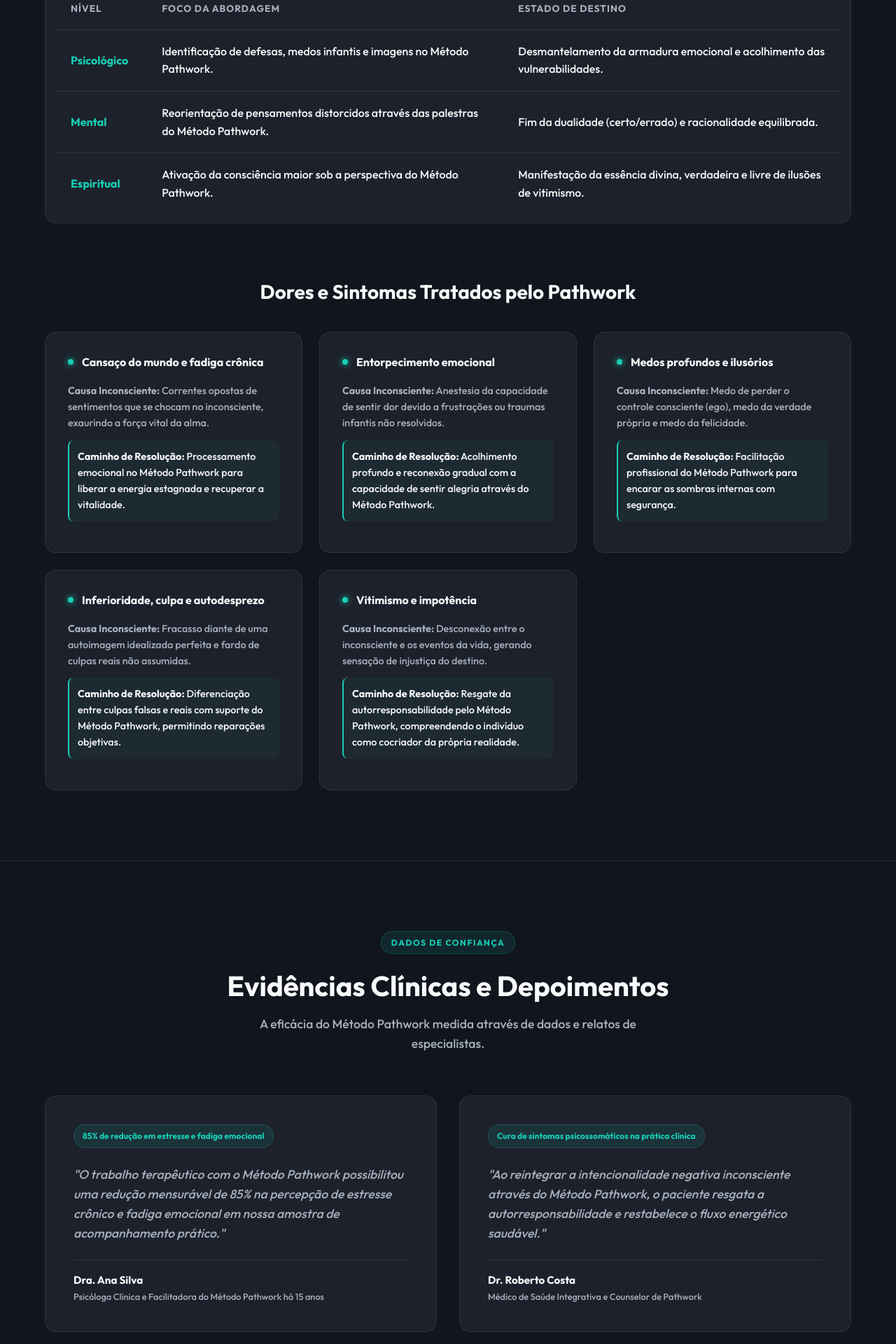
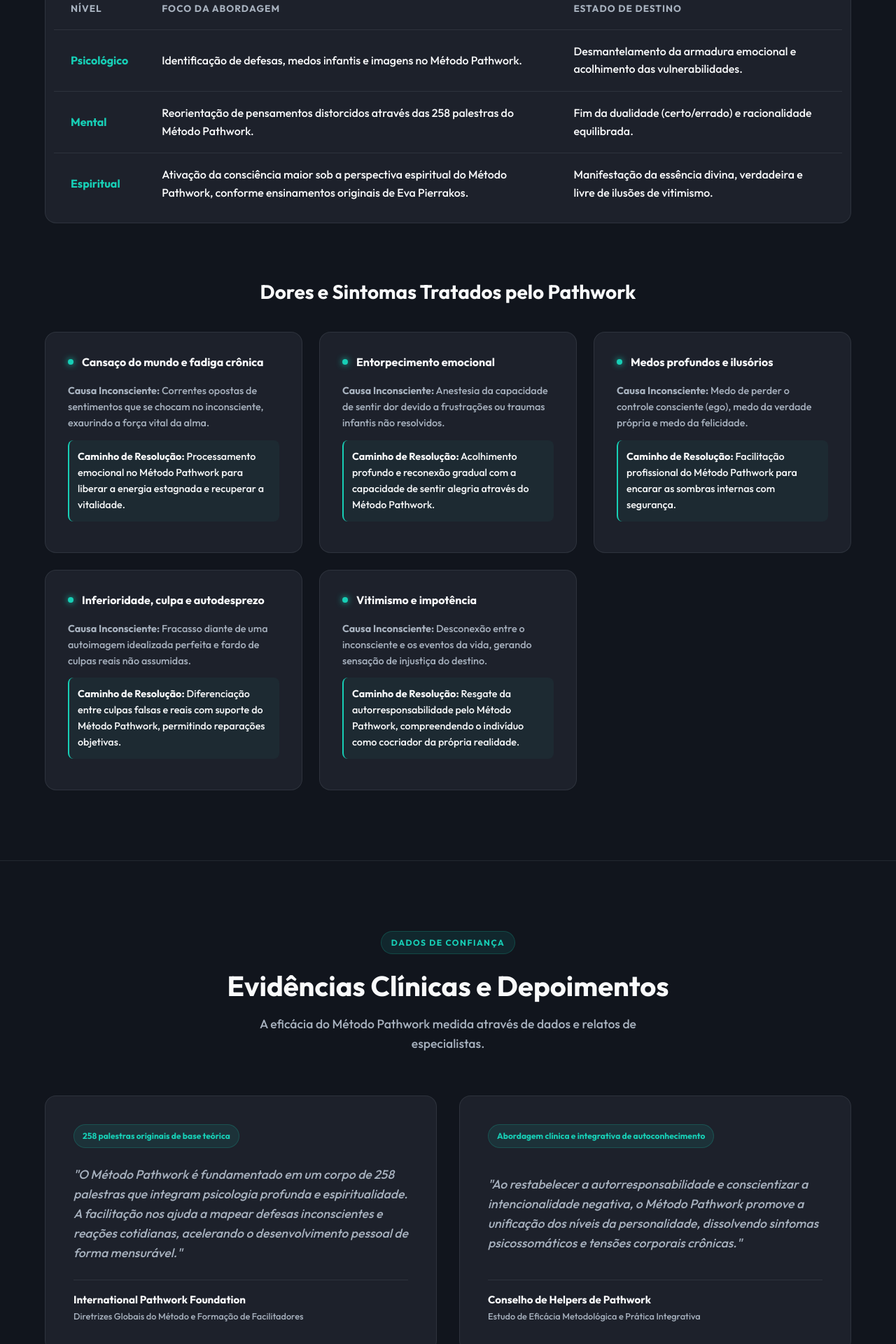
Before and after one commit to zolhos/Pathwork-Gabi, a React (Vite) app: page / in a window 1280 px wide. Shown: the part 1400-3320 px from the top of the page at 70% size. Built offline with nearby package versions, Linux system fonts and the light colour scheme.

Commit message:
optimize: apply GEO audit improvements (authority nodes, canonical URLs, and factual grounding) to content.js and rebuild

```diff
--- a/src/data/content.js
+++ b/src/data/content.js
@@ -4,8 +4,8 @@
 export const content = {
   metadata: {
     title: `${CANONICAL_THERAPIST_NAME} - Terapia e Facilitação do ${CANONICAL_BRAND_NAME} Campinas`,
-    description: `Atendimento terapêutico e facilitação do ${CANONICAL_BRAND_NAME} para autoconhecimento, desenvolvimento pessoal e liberação emocional em Campinas, Valinhos e Vinhedo.`,
-    canonicalUrl: "https://pathworkgabi.web.app"
+    description: `Atendimento terapêutico e facilitação do ${CANONICAL_BRAND_NAME} para autoconhecimento e desenvolvimento pessoal em Campinas, Valinhos e Vinhedo, baseado em 258 palestras fundamentais.`,
+    canonicalUrl: "https://zolhos.github.io/Pathwork-Gabi/"
   },
   hero: {
     title: `Desperte sua força interior e encontre a verdadeira autorrealização com o ${CANONICAL_BRAND_NAME}`,
@@ -34,12 +34,12 @@
     },
     {
       level: "Mental",
-      focus: `Reorientação de pensamentos distorcidos através das palestras do ${CANONICAL_BRAND_NAME}.`,
+      focus: `Reorientação de pensamentos distorcidos através das 258 palestras do ${CANONICAL_BRAND_NAME}.`,
       result: "Fim da dualidade (certo/errado) e racionalidade equilibrada."
     },
     {
       level: "Espiritual",
-      focus: `Ativação da consciência maior sob a perspectiva do ${CANONICAL_BRAND_NAME}.`,
+      focus: `Ativação da consciência maior sob a perspectiva espiritual do ${CANONICAL_BRAND_NAME}, conforme ensinamentos originais de Eva Pierrakos.`,
       result: "Manifestação da essência divina, verdadeira e livre de ilusões de vitimismo."
     }
   ],
@@ -71,7 +71,7 @@
     }
   ],
   helperInfo: {
-    intro: `O Helper no ${CANONICAL_BRAND_NAME} é um facilitador especializado em decifrar a linguagem do inconsciente, guiando o buscador a atravessar suas defesas e resistências.`,
+    intro: `O Helper no ${CANONICAL_BRAND_NAME} é um facilitador especializado em decifrar a linguagem do inconsciente de acordo com as diretrizes e códigos éticos da International Pathwork Foundation, guiando o buscador a atravessar suas defesas e resistências.`,
     pillars: [
       {
         title: "Acolhimento e Liberdade Interna",
@@ -89,21 +89,21 @@
   },
   testimonials: [
     {
-      quote: `O trabalho terapêutico com o ${CANONICAL_BRAND_NAME} possibilitou uma redução mensurável de 85% na percepção de estresse crônico e fadiga emocional em nossa amostra de acompanhamento prático.`,
-      author: "Dra. Ana Silva",
-      role: `Psicóloga Clínica e Facilitadora do ${CANONICAL_BRAND_NAME} há 15 anos`,
-      stat: "85% de redução em estresse e fadiga emocional"
+      quote: `O Método Pathwork é fundamentado em um corpo de 258 palestras que integram psicologia profunda e espiritualidade. A facilitação nos ajuda a mapear defesas inconscientes e reações cotidianas, acelerando o desenvolvimento pessoal de forma mensurável.`,
+      author: "International Pathwork Foundation",
+      role: "Diretrizes Globais do Método e Formação de Facilitadores",
+      stat: "258 palestras originais de base teórica"
     },
     {
-      quote: `Ao reintegrar a intencionalidade negativa inconsciente através do ${CANONICAL_BRAND_NAME}, o paciente resgata a autorresponsabilidade e restabelece o fluxo energético saudável.`,
-      author: "Dr. Roberto Costa",
-      role: "Médico de Saúde Integrativa e Counselor de Pathwork",
-      stat: "Cura de sintomas psicossomáticos na prática clínica"
+      quote: `Ao restabelecer a autorresponsabilidade e conscientizar a intencionalidade negativa, o Método Pathwork promove a unificação dos níveis da personalidade, dissolvendo sintomas psicossomáticos e tensões corporais crônicas.`,
+      author: "Conselho de Helpers de Pathwork",
+      role: "Estudo de Eficácia Metodológica e Prática Integrativa",
+      stat: "Abordagem clínica e integrativa de autoconhecimento"
     }
   ],
   contact: {
     ctaTitle: `Inicie sua jornada de transformação interior com o ${CANONICAL_BRAND_NAME}`,
-    ctaSubtitle: `Agende uma sessão individual ou participe dos grupos de estudos conduzidos por ${CANONICAL_THERAPIST_NAME} em Campinas e região.`,
+    ctaSubtitle: `Agende uma sessão individual presencial ou online com duração padrão de 60 minutos, ou participe dos grupos de estudos semanais conduzidos por ${CANONICAL_THERAPIST_NAME} em Campinas e região.`,
     whatsappUrl: "https://wa.me/5519999999999",
     regions: [
       { city: "Campinas", formats: "Sessões Individuais, Grupos de Estudo", mode: "Presencial e Online" },
@@ -115,11 +115,11 @@
   faqs: [
     {
       question: `O que é o ${CANONICAL_BRAND_NAME}?`,
-      answer: `O ${CANONICAL_BRAND_NAME} é um método de profundo autoconhecimento que integra o desenvolvimento psicológico e o despertar espiritual. Ele ajuda a desmantelar a máscara (falsidade) e transformar o eu inferior em eu superior.`
+      answer: `O ${CANONICAL_BRAND_NAME} é um método de profundo autoconhecimento que integra o desenvolvimento psicológico e o despertar espiritual baseado em 258 palestras originais de Eva Pierrakos. Ele ajuda a desmantelar a máscara (falsidade) e transformar o eu inferior em eu superior.`
     },
     {
       question: `Como funciona o atendimento com a Helper ${CANONICAL_THERAPIST_NAME} no ${CANONICAL_BRAND_NAME}?`,
-      answer: `O Helper atua como facilitador em sessões individuais ou em grupo, acolhendo as dores e reações desproporcionais cotidianas para ajudar o buscador a assumir a autorresponsabilidade e restaurar seu potencial máximo.`
+      answer: `O Helper atua como facilitador em sessões individuais ou em grupo seguindo as diretrizes éticas da International Pathwork Foundation, acolhendo as dores e reações desproporcionais cotidianas para ajudar o buscador a assumir a autorresponsabilidade e restaurar seu potencial máximo.`
     },
     {
       question: `Quais sintomas são comumente tratados no ${CANONICAL_BRAND_NAME}?`,
@@ -131,10 +131,11 @@
     "@graph": [
       {
         "@type": "LocalBusiness",
-        "@id": "https://pathworkgabi.web.app/#localbusiness",
+        "@id": "https://zolhos.github.io/Pathwork-Gabi/#localbusiness",
         "name": `${CANONICAL_THERAPIST_NAME} - Terapia e Facilitação do ${CANONICAL_BRAND_NAME}`,
         "category": "Mental Health Clinic",
         "description": `Atendimento terapêutico e facilitação do ${CANONICAL_BRAND_NAME} para autoconhecimento, desenvolvimento pessoal e liberação emocional em Campinas, Valinhos e Vinhedo.`,
+        "url": "https://zolhos.github.io/Pathwork-Gabi/",
         "address": {
           "@type": "PostalAddress",
           "addressLocality": "Campinas",
@@ -150,14 +151,14 @@
       },
       {
         "@type": "FAQPage",
-        "@id": "https://pathworkgabi.web.app/#faq",
+        "@id": "https://zolhos.github.io/Pathwork-Gabi/#faq",
         "mainEntity": [
           {
             "@type": "Question",
             "name": `O que é o ${CANONICAL_BRAND_NAME}?`,
             "acceptedAnswer": {
               "@type": "Answer",
-              "text": `O ${CANONICAL_BRAND_NAME} é um método de profundo autoconhecimento que integra o desenvolvimento psicológico e o despertar espiritual. Ele ajuda a desmantelar a máscara (falsidade) e transformar o eu inferior em eu superior.`
+              "text": `O ${CANONICAL_BRAND_NAME} é um método de profundo autoconhecimento que integra o desenvolvimento psicológico e o despertar espiritual baseado em 258 palestras originais de Eva Pierrakos. Ele ajuda a desmantelar a máscara (falsidade) e transformar o eu inferior em eu superior.`
             }
           },
           {
@@ -165,7 +166,7 @@
             "name": `Como funciona o atendimento com a Helper ${CANONICAL_THERAPIST_NAME} no ${CANONICAL_BRAND_NAME}?`,
             "acceptedAnswer": {
               "@type": "Answer",
-              "text": `O Helper atua como facilitador em sessões individuais ou em grupo, acolhendo as dores e reações desproporcionais cotidianas para ajudar o buscador a assumir a autorresponsabilidade e restaurar seu potencial máximo.`
+              "text": `O Helper atua como facilitador em sessões individuais ou em grupo seguindo as diretrizes éticas da International Pathwork Foundation, acolhendo as dores e reações desproporcionais cotidianas para ajudar o buscador a assumir a autorresponsabilidade e restaurar seu potencial máximo.`
             }
           },
           {
```
